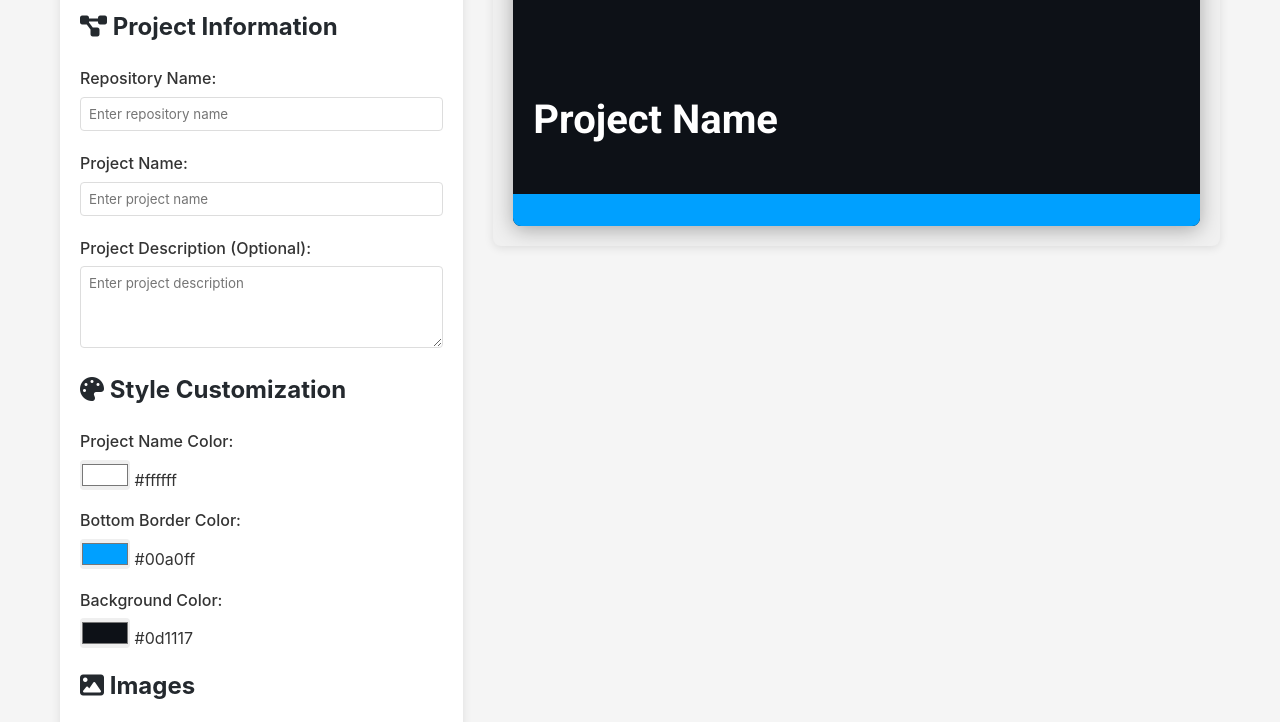
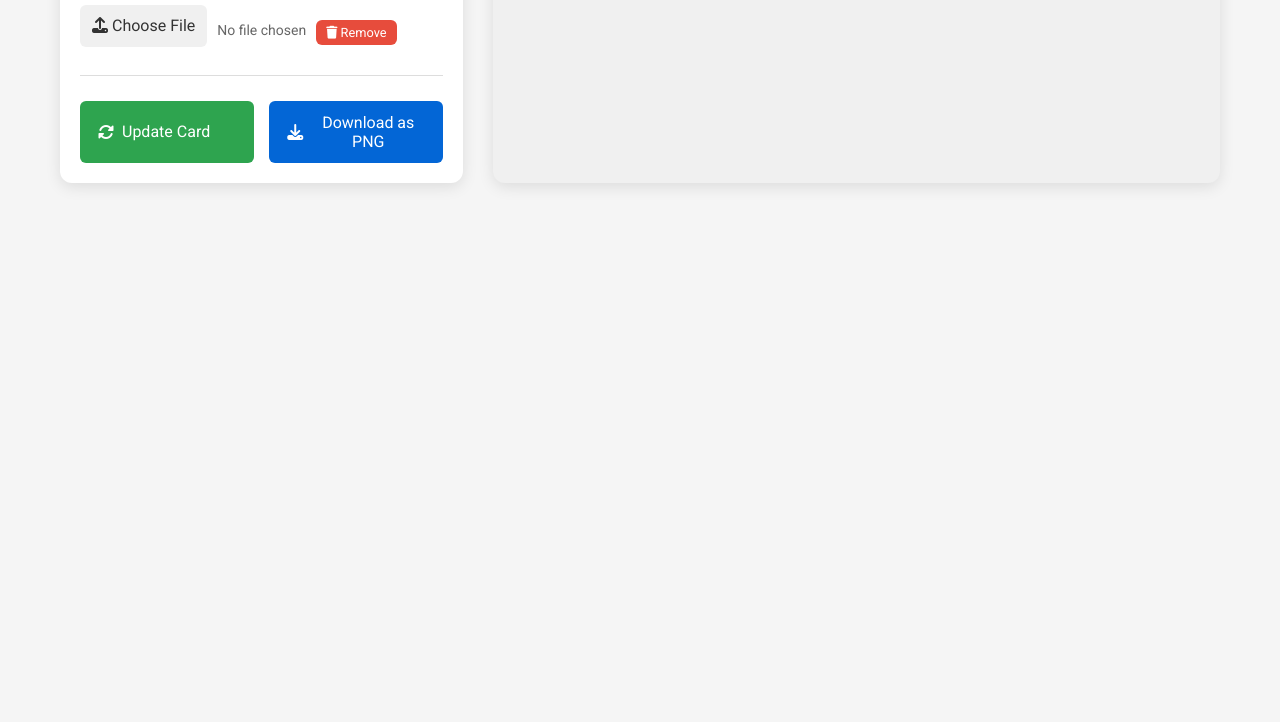
Before and after one commit to sandovaldavid/gitHub-project-card-generator, a plain HTML site: page index.html in a window 1280 px wide. Shown: the part 1260-1982 px from the top of the page. After the commit the page ends 1483 px from the top, so only its background shows below. Drawn offline with Linux system fonts and the light colour scheme.

Commit message:
💄 update styles for color variables, input elements, and button designs in style.css

```diff
--- a/static/styles/style.css
+++ b/static/styles/style.css
@@ -3,18 +3,27 @@
 	--bg-color: #0d1117;
 	--primary-font: 'Roboto', sans-serif;
 	--secondary-font: 'Open Sans', sans-serif;
+	--primary-color: #2ea44f;
+	--primary-color-hover: #2c974b;
+	--secondary-color: #0366d6;
+	--secondary-color-hover: #0258b8;
+	--danger-color: #e74c3c;
+	--danger-color-hover: #c0392b;
+	--light-gray: #f5f5f5;
+	--medium-gray: #ddd;
+	--dark-gray: #24292e;
 }
 
 * {
 	margin: 0;
 	padding: 0;
 	box-sizing: border-box;
-	font-family: -apple-system, BlinkMacSystemFont, 'Segoe UI', Roboto, Oxygen,
+	font-family: 'Roboto', -apple-system, BlinkMacSystemFont, 'Segoe UI', Oxygen,
 		Ubuntu, Cantarell, 'Open Sans', 'Helvetica Neue', sans-serif;
 }
 
 body {
-	background-color: #f5f5f5;
+	background-color: var(--light-gray);
 	color: #333;
 	line-height: 1.6;
 	padding: 20px;
@@ -26,15 +35,37 @@ body {
 	padding: 20px;
 }
 
+/* App Header with Logo */
+.app-header {
+	display: flex;
+	justify-content: center;
+	margin-bottom: 30px;
+}
+
+.logo-container {
+	display: flex;
+	align-items: center;
+	gap: 15px;
+}
+
+.app-logo {
+	width: 50px;
+	height: 50px;
+	border-radius: 10px;
+}
+
 h1 {
-	text-align: center;
-	margin-bottom: 30px;
-	color: #24292e;
+	color: var(--dark-gray);
+	font-weight: 700;
 }
 
 h2 {
 	margin-bottom: 20px;
-	color: #24292e;
+	color: var(--dark-gray);
+	font-weight: 600;
+	display: flex;
+	align-items: center;
+	gap: 10px;
 }
 
 .generator {
@@ -43,50 +74,204 @@ h2 {
 	gap: 30px;
 }
 
+/* Controls Section */
 .controls {
 	flex: 1;
 	min-width: 300px;
 	background: white;
 	padding: 20px;
-	border-radius: 8px;
-	box-shadow: 0 2px 10px rgba(0, 0, 0, 0.1);
+	border-radius: 12px;
+	box-shadow: 0 4px 15px rgba(0, 0, 0, 0.1);
+}
+
+.control-section {
+	margin-bottom: 25px;
+	padding-bottom: 20px;
+	border-bottom: 1px solid var(--medium-gray);
+}
+
+.control-section:last-child {
+	border-bottom: none;
+	margin-bottom: 0;
+	padding-bottom: 0;
 }
 
 .control-group {
 	margin-bottom: 15px;
 }
 
+.control-group:last-child {
+	margin-bottom: 0;
+}
+
 label {
 	display: block;
-	margin-bottom: 5px;
+	margin-bottom: 8px;
 	font-weight: 500;
+	color: #555;
 }
 
-input[type='text'] {
+/* Input Styling */
+input[type='text'],
+textarea {
 	width: 100%;
-	padding: 8px;
-	border: 1px solid #ddd;
-	border-radius: 4px;
-	margin-bottom: 5px;
+	padding: 10px;
+	border: 1px solid var(--medium-gray);
+	border-radius: 6px;
+	font-size: 14px;
+	transition: border-color 0.3s;
+}
+
+input[type='text']:focus,
+textarea:focus {
+	border-color: var(--primary-color);
+	outline: none;
+	box-shadow: 0 0 0 3px rgba(46, 164, 79, 0.1);
+}
+
+.input-with-button {
+	display: flex;
+	gap: 8px;
+}
+
+.input-with-button input {
+	flex-grow: 1;
+}
+
+/* Color Input Styling */
+.color-input-group {
+	display: flex;
+	align-items: center;
+	gap: 10px;
 }
 
 input[type='color'] {
-	width: 50px;
-	height: 30px;
+	width: 40px;
+	height: 40px;
 	border: none;
-	border-radius: 4px;
+	border-radius: 6px;
 	cursor: pointer;
 }
 
-button {
-	background-color: #2ea44f;
-	color: white;
+input[type='color']::-webkit-color-swatch-wrapper {
+	padding: 0;
+}
+
+input[type='color']::-webkit-color-swatch {
 	border: none;
-	padding: 10px 15px;
-	border-radius: 4px;
+	border-radius: 6px;
+}
+
+.color-value {
+	font-family: monospace;
+	font-size: 14px;
+	color: #666;
+}
+
+/* File Input Styling */
+.file-input-group {
+	display: flex;
+	flex-wrap: wrap;
+	align-items: center;
+	gap: 10px;
+}
+
+.file-input {
+	position: absolute;
+	width: 1px;
+	height: 1px;
+	padding: 0;
+	margin: -1px;
+	overflow: hidden;
+	clip: rect(0, 0, 0, 0);
+	border: 0;
+}
+
+.file-input-label {
+	display: inline-block;
+	padding: 8px 12px;
+	background-color: #f0f0f0;
+	color: #333;
+	border-radius: 6px;
 	cursor: pointer;
 	font-weight: 500;
 	transition: background-color 0.2s;
+}
+
+.file-input-label:hover {
+	background-color: #e0e0e0;
+}
+
+.file-name {
+	font-size: 14px;
+	color: #666;
+}
+
+/* Button Styling */
+button {
+	padding: 10px 15px;
+	border: none;
+	border-radius: 6px;
+	cursor: pointer;
+	font-weight: 500;
+	transition: all 0.2s;
+	display: inline-flex;
+	align-items: center;
+	gap: 8px;
+}
+
+.action-button {
+	background-color: #f0f0f0;
+	color: #333;
+}
+
+.action-button:hover {
+	background-color: #e0e0e0;
+}
+
+.primary-button {
+	background-color: var(--primary-color);
+	color: white;
+	padding: 12px 18px;
+	font-size: 16px;
+}
+
+.primary-button:hover {
+	background-color: var(--primary-color-hover);
+	transform: translateY(-1px);
+}
+
+.download-button {
+	background-color: var(--secondary-color);
+	color: white;
+	padding: 12px 18px;
+	font-size: 16px;
+}
+
+.download-button:hover {
+	background-color: var(--secondary-color-hover);
+	transform: translateY(-1px);
+}
+
+.small-button {
+	background-color: var(--danger-color);
+	color: white;
+	padding: 6px 10px;
+	font-size: 0.8rem;
+}
+
+.small-button:hover {
+	background-color: var(--danger-color-hover);
+}
+
+.actions {
+	display: flex;
+	justify-content: space-between;
+	gap: 15px;
+}
+
+.actions button {
+	flex: 1;
 }
 
 button:hover {
@@ -118,9 +303,10 @@ button:hover {
 	align-items: center;
 	background-color: #f0f0f0;
 	padding: 20px;
-	border-radius: 8px;
-	box-shadow: 0 2px 10px rgba(0, 0, 0, 0.1);
+	border-radius: 12px;
+	box-shadow: 0 4px 15px rgba(0, 0, 0, 0.1);
 	overflow: auto;
+	height: 100%;
 }
 
 /* Card Styles */
@@ -305,4 +491,8 @@ textarea {
 		width: 100%;
 		min-width: auto;
 	}
+
+	.actions {
+		flex-direction: column;
+	}
 }
```
